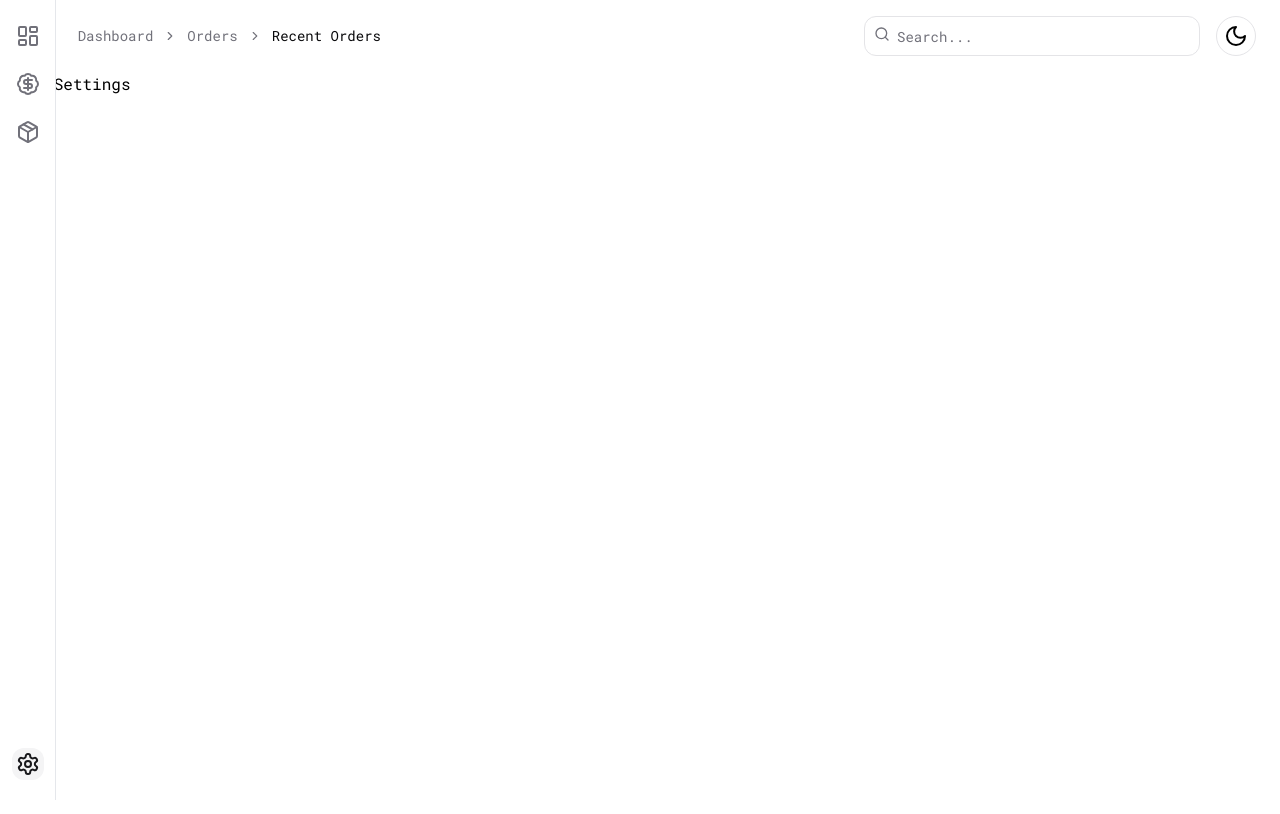
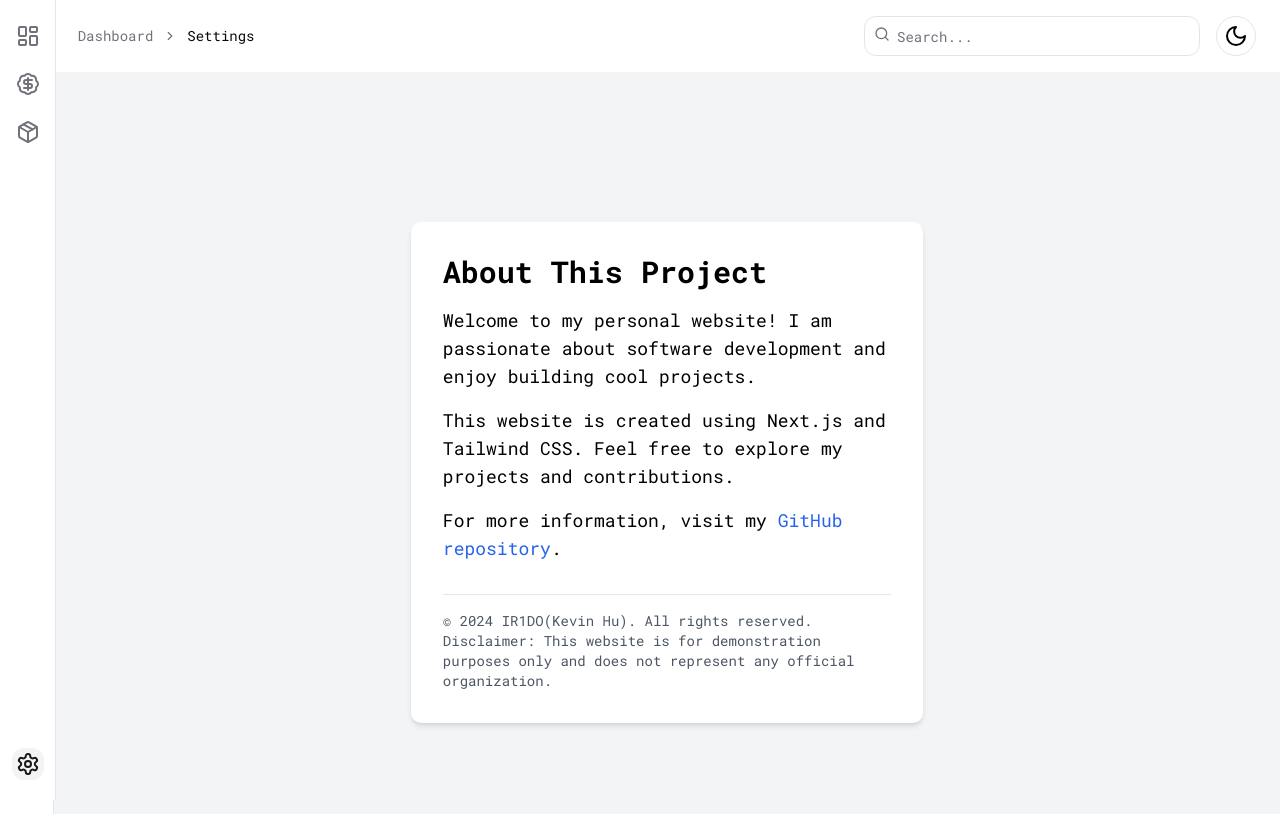
Before and after one commit to IR1DO/market, a Next.js app: page /settings in a window 1280 px wide. Shown: the top 814 px of the page. Built offline with nearby package versions, Linux system fonts and the light colour scheme.

Commit message:
Complete breadcrumb component and setting page

```diff
--- a/app/settings/page.tsx
+++ b/app/settings/page.tsx
@@ -1,7 +1,41 @@
 import React from 'react';
 
 const Settings = () => {
-  return <div>Settings</div>;
+  return (
+    <div className='flex flex-col items-center justify-center min-h-screen bg-gray-100 dark:bg-background'>
+      <div className='max-w-lg p-8 bg-white dark:bg-gray-900 shadow-md rounded-md'>
+        <h1 className='text-3xl font-bold mb-4'>About This Project</h1>
+        <p className='text-lg mb-4'>
+          Welcome to my personal website! I am passionate about software
+          development and enjoy building cool projects.
+        </p>
+        <p className='text-lg mb-4'>
+          This website is created using Next.js and Tailwind CSS. Feel free to
+          explore my projects and contributions.
+        </p>
+        <p className='text-lg mb-8'>
+          For more information, visit my{' '}
+          <a
+            href='https://github.com/IR1DO'
+            className='text-blue-600 hover:underline dark:text-blue-400'
+          >
+            GitHub repository
+          </a>
+          .
+        </p>
+        <div className='border-t border-gray-200 dark:border-gray-700 pt-4'>
+          <p className='text-sm text-gray-600 dark:text-gray-400'>
+            &copy; {new Date().getFullYear()} IR1DO(Kevin Hu). All rights
+            reserved.
+          </p>
+          <p className='text-sm text-gray-600 dark:text-gray-400'>
+            Disclaimer: This website is for demonstration purposes only and does
+            not represent any official organization.
+          </p>
+        </div>
+      </div>
+    </div>
+  );
 };
 
 export default Settings;
--- a/components/dash-product-sales-table.tsx
+++ b/components/dash-product-sales-table.tsx
@@ -73,6 +73,7 @@ const DashProductSalesTable = ({ products, searchParams }: Props) => {
   }, [sort, products, searchParams]);
 
   return (
+    <div className='rounded-md sm:border overflow-hidden z-0'>
       <Table className='text-center'>
         <TableHeader>
           <TableRow className='bg-secondary hover:bg-secondary'>
@@ -197,6 +198,7 @@ const DashProductSalesTable = ({ products, searchParams }: Props) => {
             : null}
         </TableBody>
       </Table>
+    </div>
   );
 };
 
--- a/components/dash-products-table.tsx
+++ b/components/dash-products-table.tsx
@@ -12,7 +12,7 @@ import { Product } from '@prisma/client';
 
 const DashProductsTable = ({ products }: { products: Product[] }) => {
   return (
-    <div className='rounded-md sm:border overflow-hidden'>
+    <div className='rounded-md sm:border overflow-hidden z-0'>
       <Table className='text-center'>
         <TableHeader>
           <TableRow className='bg-secondary hover:bg-secondary'>
--- a/components/dash-sales-table.tsx
+++ b/components/dash-sales-table.tsx
@@ -71,6 +71,7 @@ const DashSalesTable = ({ sales, searchParams }: Props) => {
   }, [sort, sales, searchParams]);
 
   return (
+    <div className='rounded-md sm:border overflow-hidden z-0'>
       <Table className='text-center'>
         <TableHeader>
           <TableRow className='bg-secondary hover:bg-secondary'>
@@ -183,6 +184,7 @@ const DashSalesTable = ({ sales, searchParams }: Props) => {
             : null}
         </TableBody>
       </Table>
+    </div>
   );
 };
 
--- a/components/main-nav.tsx
+++ b/components/main-nav.tsx
@@ -9,20 +9,14 @@ import {
   Search,
   Settings,
 } from 'lucide-react';
-import {
-  Breadcrumb,
-  BreadcrumbItem,
-  BreadcrumbLink,
-  BreadcrumbList,
-  BreadcrumbPage,
-  BreadcrumbSeparator,
-} from '@/components/ui/breadcrumb';
+
 import { Sheet, SheetContent, SheetTrigger } from '@/components/ui/sheet';
 import { Input } from './ui/input';
 import Link from 'next/link';
 import { usePathname } from 'next/navigation';
 import { Button } from './ui/button';
 import ToggleMode from './toggle-mode';
+import NextBreadcrumb from './next-breadcrumb';
 
 const MainNav = () => {
   const pathname = usePathname();
@@ -91,25 +85,7 @@ const MainNav = () => {
           </SheetContent>
         </Sheet>
 
-        <Breadcrumb className='hidden md:flex'>
-          <BreadcrumbList>
-            <BreadcrumbItem>
-              <BreadcrumbLink asChild>
-                <Link href='#'>Dashboard</Link>
-              </BreadcrumbLink>
-            </BreadcrumbItem>
-            <BreadcrumbSeparator />
-            <BreadcrumbItem>
-              <BreadcrumbLink asChild>
-                <Link href='#'>Orders</Link>
-              </BreadcrumbLink>
-            </BreadcrumbItem>
-            <BreadcrumbSeparator />
-            <BreadcrumbItem>
-              <BreadcrumbPage>Recent Orders</BreadcrumbPage>
-            </BreadcrumbItem>
-          </BreadcrumbList>
-        </Breadcrumb>
+        <NextBreadcrumb />
 
         <div className='relative ml-auto flex-1 md:grow-0'>
           <Search className='absolute left-2.5 top-2.5 h-4 w-4 text-muted-foreground' />
--- /dev/null
+++ b/components/next-breadcrumb.tsx
@@ -0,0 +1,72 @@
+import React from 'react';
+import {
+  Breadcrumb,
+  BreadcrumbItem,
+  BreadcrumbLink,
+  BreadcrumbList,
+  BreadcrumbPage,
+  BreadcrumbSeparator,
+} from '@/components/ui/breadcrumb';
+import Link from 'next/link';
+import { usePathname } from 'next/navigation';
+
+const NextBreadcrumb = () => {
+  // Gives us ability to load the current route details
+  const router = usePathname();
+
+  function generateBreadcrumbs() {
+    // Remove any query parameters, as those aren't included in breadcrumbs
+    const asPathWithoutQuery = router.split('?')[0];
+
+    // Break down the path between "/"s, removing empty entities
+    // Ex:"/my/nested/path" --> ["my", "nested", "path"]
+    const asPathNestedRoutes = asPathWithoutQuery
+      .split('/')
+      .filter((v) => v.length > 0);
+
+    // Iterate over the list of nested route parts and build
+    // a "crumb" object for each one.
+    const crumblist = asPathNestedRoutes.map((subpath, idx) => {
+      // We can get the partial nested route for the crumb
+      // by joining together the path parts up to this point.
+      const id = idx + 1;
+      const href = '/' + asPathNestedRoutes.slice(0, idx + 1).join('/');
+      // The title will just be the route string for now
+      const title = subpath.charAt(0).toUpperCase() + subpath.slice(1);
+      return { id, href, title };
+    });
+
+    // Add in a default "Home" crumb for the top-level
+    return [{ id: 1, href: '/', title: 'Dashboard' }, ...crumblist];
+  }
+
+  // Call the function to generate the breadcrumbs list
+  const breadcrumbs = generateBreadcrumbs();
+
+  return (
+    <Breadcrumb className='hidden md:flex'>
+      <BreadcrumbList>
+        {breadcrumbs
+          ? breadcrumbs.map((breadcrumb, index) => (
+              <>
+                <BreadcrumbItem key={breadcrumb.id}>
+                  <BreadcrumbLink asChild>
+                    {index !== breadcrumbs.length - 1 ? (
+                      <BreadcrumbLink asChild>
+                        <Link href={breadcrumb.href}>{breadcrumb.title}</Link>
+                      </BreadcrumbLink>
+                    ) : (
+                      <BreadcrumbPage>{breadcrumb.title}</BreadcrumbPage>
+                    )}
+                  </BreadcrumbLink>
+                </BreadcrumbItem>
+                {index !== breadcrumbs.length - 1 && <BreadcrumbSeparator />}
+              </>
+            ))
+          : null}
+      </BreadcrumbList>
+    </Breadcrumb>
+  );
+};
+
+export default NextBreadcrumb;
```
Lines whose indentation alone changed are shown as unchanged.
